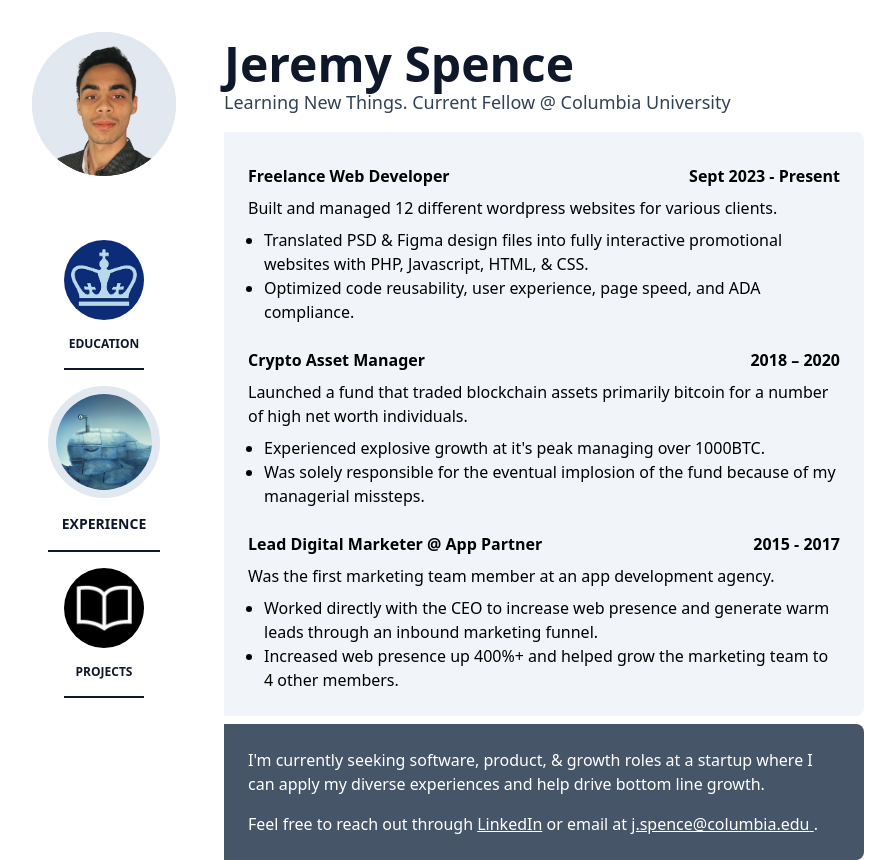
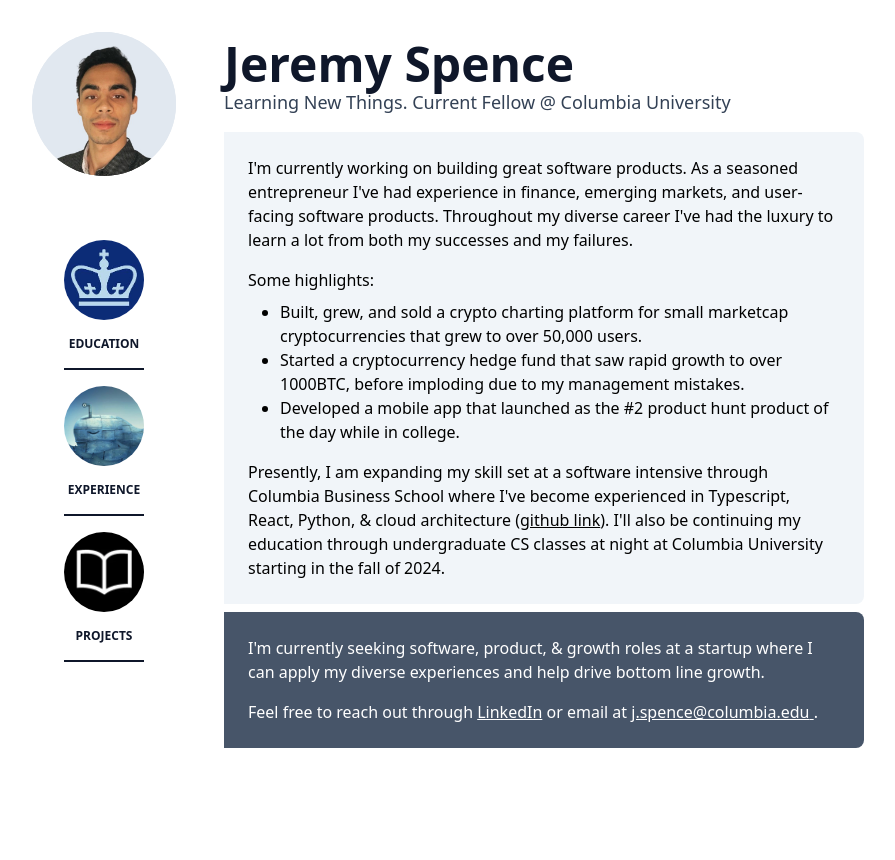
Before and after one commit to JeremySpence272/me, a React (Vite) app: page / in a window 1280 px wide. Shown: the whole page, without its empty margins (112-1007 px from the left). After the commit the page ends 800 px from the top, so only its background shows below. Built offline with nearby package versions, Linux system fonts and the light colour scheme; a web font is replaced by a local one.

Commit message:
update default page

```diff
--- a/src/App.tsx
+++ b/src/App.tsx
@@ -16,7 +16,7 @@ export interface PageProps {
 }
 
 const App: React.FC = () => {
-  const [currentPage, setCurrentPage] = useState<PageType>(PageType.experience);
+  const [currentPage, setCurrentPage] = useState<PageType>(PageType.home);
 
   const handlePageChange = (newPage: PageType) => {
     if (currentPage === newPage) {
```
